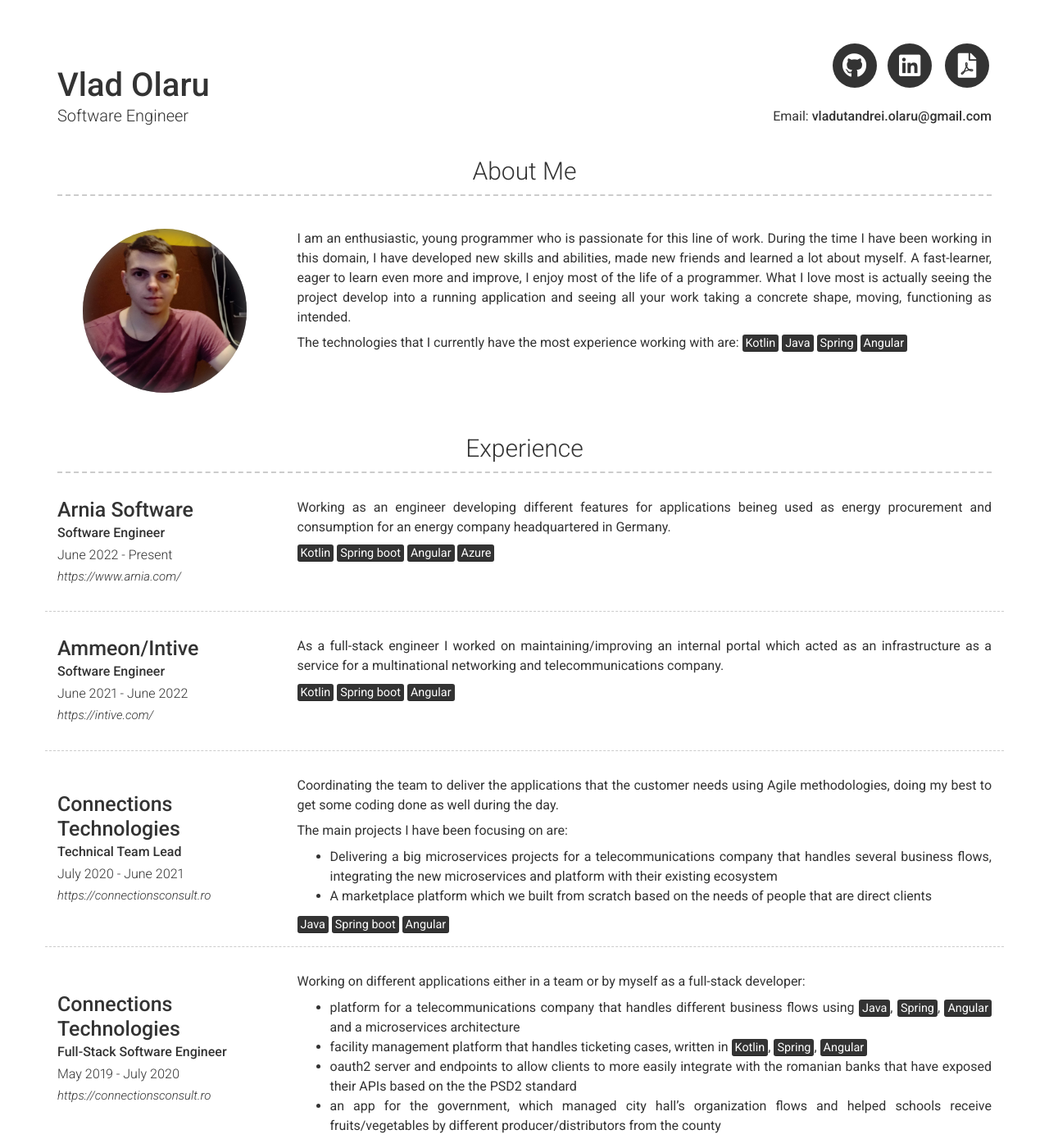
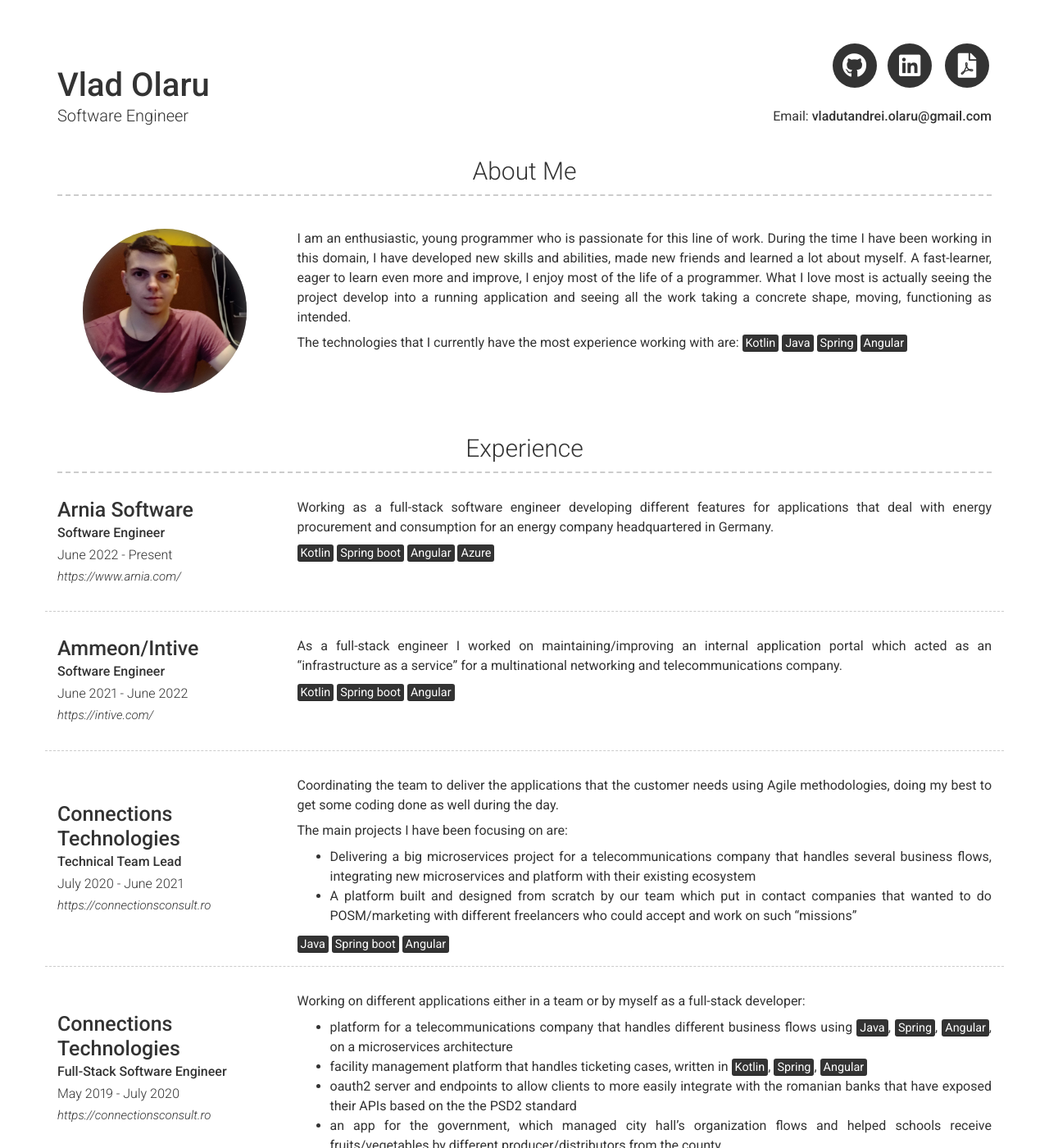
Before and after one commit to Vlad-Olaru/cv, a Jekyll site: the page built from index.md, in a window 1280 px wide and 1400 px high. Shown: the whole window at 82% size. Built offline with Jekyll 4.4.1, drawn with Linux system fonts in a browser that asks for light colours; nearby versions of some CDN libraries; some of the changed text lies outside the part shown.

Commit message:
minor text changes

```diff
--- a/_config.yml
+++ b/_config.yml
@@ -30,7 +30,7 @@ about_content: |
   I am an enthusiastic, young programmer who is passionate for this line of work. During the time I have been working in this
   domain, I have developed new skills and abilities, made new friends and learned a lot about myself. A fast-learner, eager to
   learn even more and improve, I enjoy most of the life of a programmer. What I love most is actually seeing the project
-  develop into a running application and seeing all your work taking a concrete shape, moving, functioning as intended.
+  develop into a running application and seeing all the work taking a concrete shape, moving, functioning as intended.
 
   The technologies that I currently have the most experience working with are:
   <mark>Kotlin</mark>
@@ -48,8 +48,8 @@ content:
         caption: June 2022 - Present
         link: https://www.arnia.com/
         description: |
-          Working as an engineer developing different features for applications beineg used as energy procurement and consumption
-          for an energy company headquartered in Germany.
+          Working as a full-stack software engineer developing different features for applications
+          that deal with energy procurement and consumption for an energy company headquartered in Germany.
 
           <mark>Kotlin</mark>
           <mark>Spring boot</mark>
@@ -62,8 +62,8 @@ content:
         caption: June 2021 - June 2022
         link: https://intive.com/
         description: |
-          As a full-stack engineer I worked on maintaining/improving an internal portal which acted as an infrastructure
-          as a service for a multinational networking and telecommunications company.
+          As a full-stack engineer I worked on maintaining/improving an internal application portal which acted as an "infrastructure
+          as a service" for a multinational networking and telecommunications company.
 
           <mark>Kotlin</mark>
           <mark>Spring boot</mark>
@@ -79,10 +79,10 @@ content:
           coding done as well during the day.
 
           The main projects I have been focusing on are:
-
-          - Delivering a big microservices projects for a telecommunications company that handles several business flows, integrating
-          the new microservices and platform with their existing ecosystem
-          - A marketplace platform which we built from scratch based on the needs of people that are direct clients
+          - Delivering a big microservices project for a telecommunications company that handles several business flows, integrating
+          new microservices and platform with their existing ecosystem
+          - A platform built and designed from scratch by our team which put in contact companies that wanted to do POSM/marketing with
+          different freelancers who could accept and work on such "missions"
 
           <mark>Java</mark>
           <mark>Spring boot</mark>
@@ -95,7 +95,7 @@ content:
         link: https://connectionsconsult.ro
         description: |
           Working on different applications either in a team or by myself as a full-stack developer:
-          - platform for a telecommunications company that handles different business flows using <mark>Java</mark>, <mark>Spring</mark>, <mark>Angular</mark> and a
+          - platform for a telecommunications company that handles different business flows using <mark>Java</mark>, <mark>Spring</mark>, <mark>Angular</mark>, on a
           microservices architecture
           - facility management platform that handles ticketing cases, written in <mark>Kotlin</mark>, <mark>Spring</mark>, <mark>Angular</mark>
           - oauth2 server and endpoints to allow clients to more easily integrate with the romanian banks that have exposed their
@@ -199,7 +199,7 @@ content:
           Uses <mark>Maven</mark>, <mark>Spring MVC</mark>, <mark>Spring Security</mark>, <mark>Thymeleaf</mark>,
           <mark>Hibernate/JPA</mark>, <mark>MySql</mark>, <mark>Flyway</mark>. There are several bugs/bad practices of
           which I was aware of and thought I would get back to it and fix but never took the time, it's funny looking
-          back at it how things evolved in years
+          back at it how things evolved in years.
       - layout: top-middle
         title: Foamenbot
         additional_links:
```
Also changed, not shown: 1 other file.
